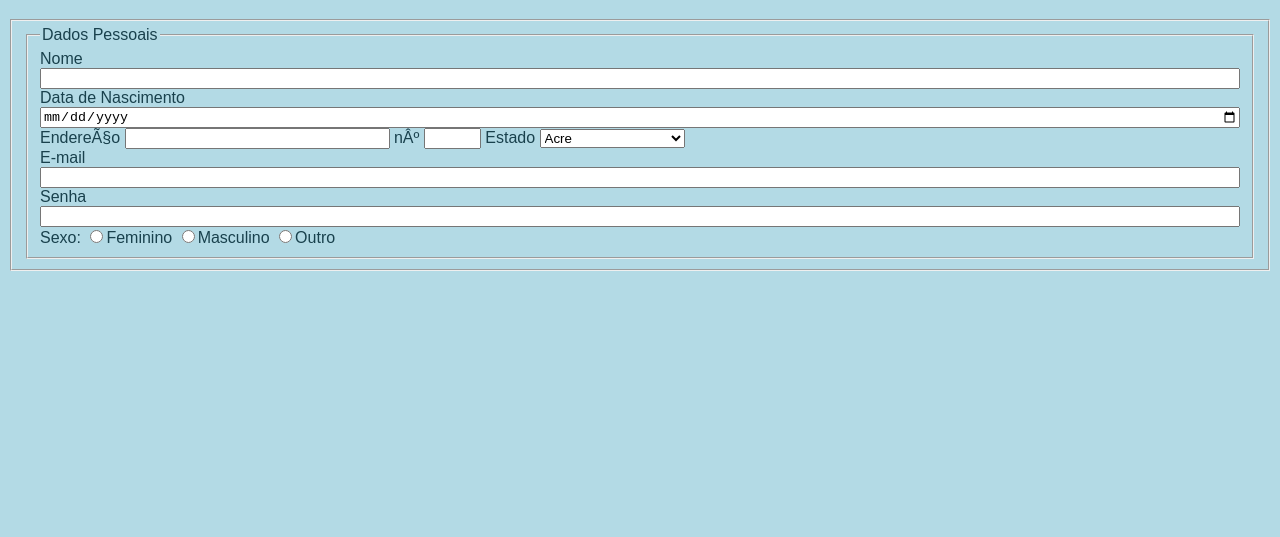
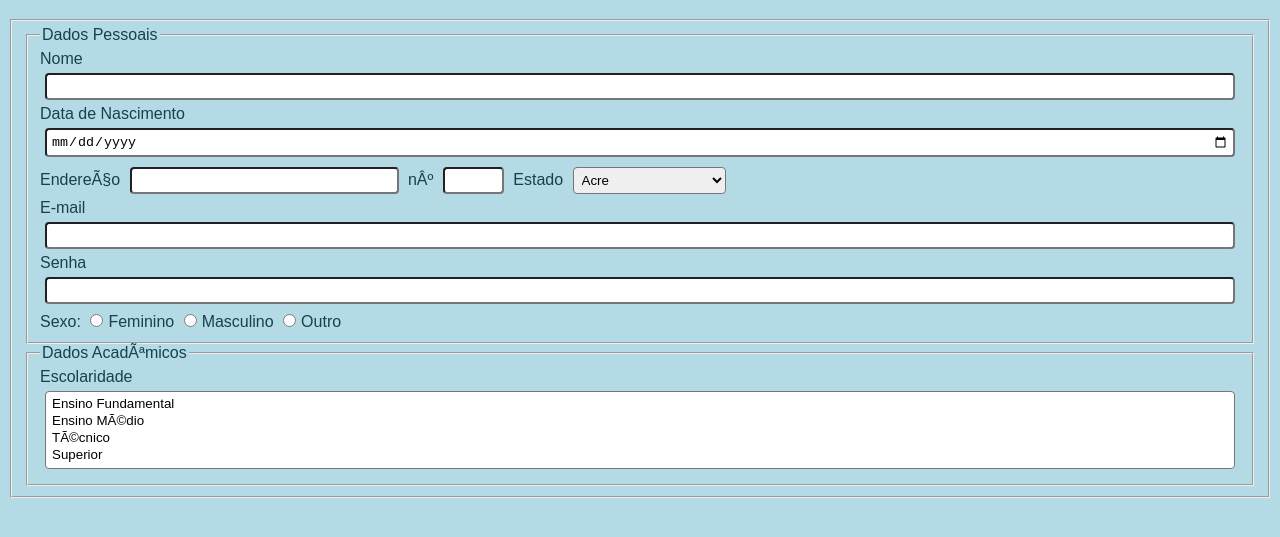
Before and after one commit to vsLazaro/Tecnico, a plain HTML site: page Internet - II/Revisao/forms.html in a window 1280 px wide. Shown: the part 219-756 px from the top of the page. Drawn offline with Linux system fonts and the light colour scheme.

Commit message:
final formulário

```diff
--- a/Internet - II/Revisao/css/style.css
+++ b/Internet - II/Revisao/css/style.css
@@ -203,3 +203,18 @@ table {
     display: flex;
     flex-direction: column;
 }
+
+input, select, textarea {
+    margin: 5px;
+    padding: 4px;
+    border-radius: 4px;
+}
+
+input:focus, select:focus, textarea:focus {
+    background-color: #cbe9e5;
+}
+
+input:hover, select:hover, textarea:hover {
+    border: 0.1px solid cadetblue;
+    box-shadow: 2px 2px 4px #007f8b;
+}
--- a/Internet - II/Revisao/forms.html
+++ b/Internet - II/Revisao/forms.html
@@ -78,10 +78,17 @@
                         <input type="radio" name="sex" value="masc">Masculino
                         <input type="radio" name="sex" value="other">Outro
                     </div>
-
-
                 </fieldset>
-
+                <fieldset class="menor">
+                    <legend>Dados Acadêmicos</legend>
+                    <label for="escola">Escolaridade</label>
+                    <select name="escola" size="4">
+                        <option value="fundamental">Ensino Fundamental</option>
+                        <option value="medio">Ensino Médio</option>
+                        <option value="tecnico">Técnico</option>
+                        <option value="superior">Superior</option>
+                    </select>
+                </fieldset>
             </fieldset>
         </form>
     </main>
```
